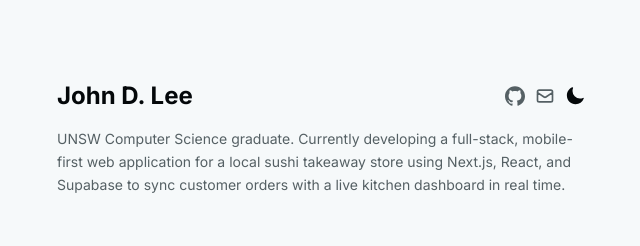
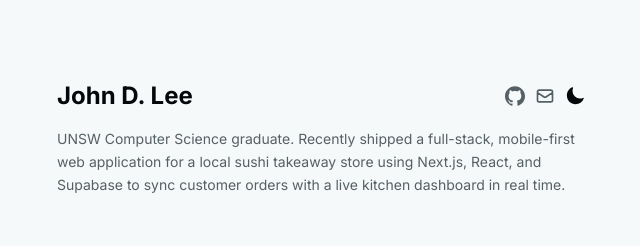
Before and after one commit to john-dlee/portfolio, a Next.js app: page / in a window 1280 px wide. Shown: the top 246 px of the page, without its empty margins (319-959 px from the left). Built offline with nearby package versions, Linux system fonts and the light colour scheme.

Commit message:
Update header description

```diff
--- a/components/Header.tsx
+++ b/components/Header.tsx
@@ -60,7 +60,7 @@ export default function Header() {
         </div>
       </div>
       <p className="text-sm leading-relaxed text-muted-foreground">
-        UNSW Computer Science graduate. Currently developing a full-stack,
+        UNSW Computer Science graduate. Recently shipped a full-stack,
         mobile-first web application for a local sushi takeaway store using
         Next.js, React, and Supabase to sync customer orders with a live kitchen
         dashboard in real time.
```
